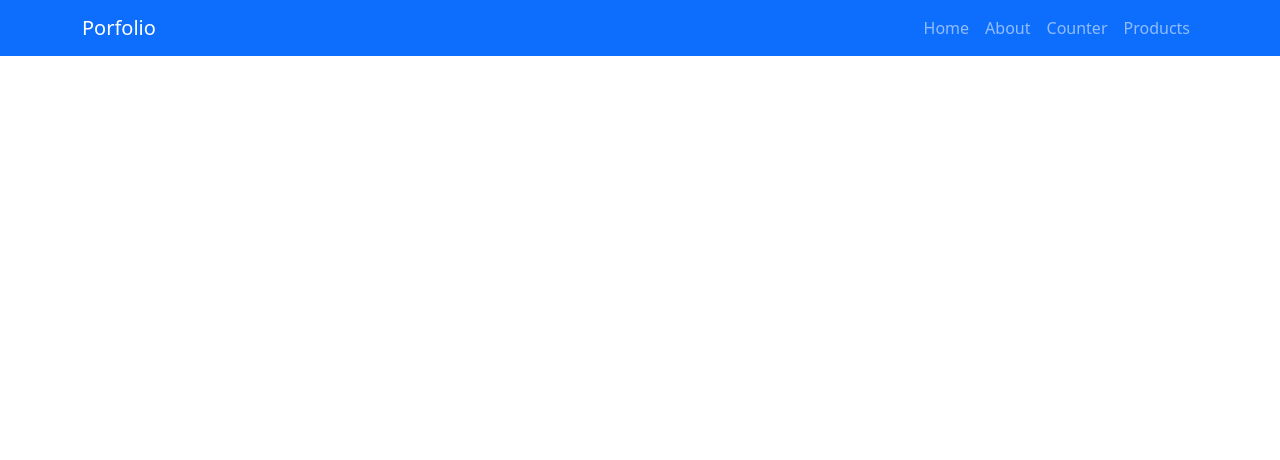
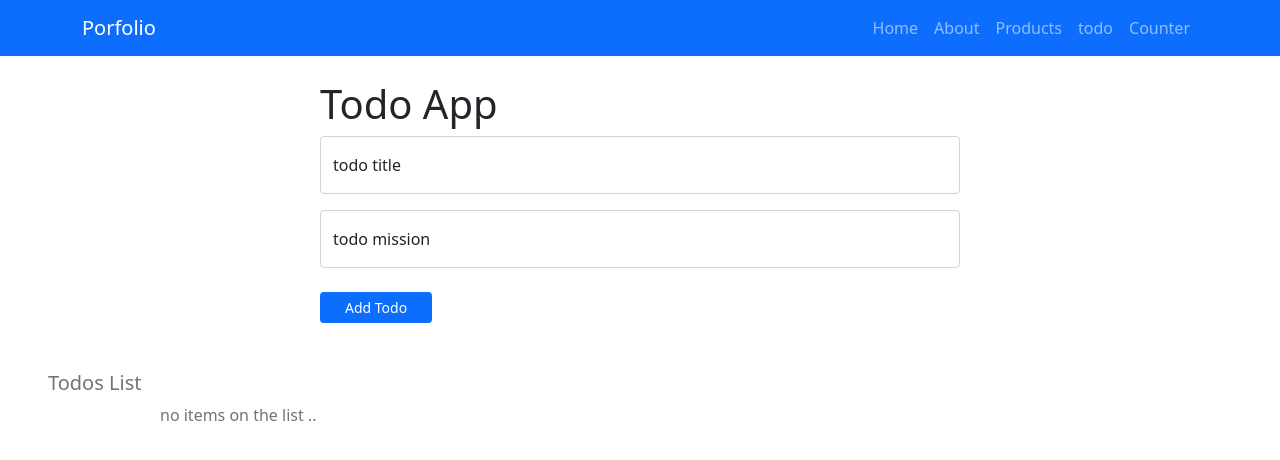
Before and after one commit to AhMEedMOStfa/portfolio, a React (Create React App) app: page /todo in a window 1280 px wide. Shown: the top 460 px of the page. Built offline with nearby package versions, Linux system fonts and the light colour scheme.

Commit message:
todolist by redux

```diff
--- a/package.json
+++ b/package.json
@@ -14,8 +14,10 @@
     "react": "^18.2.0",
     "react-bootstrap": "^2.4.0",
     "react-dom": "^18.2.0",
+    "react-redux": "^8.0.2",
     "react-router-dom": "^6.3.0",
     "react-scripts": "5.0.1",
+    "redux": "^4.2.0",
     "web-vitals": "^2.1.4"
   },
   "scripts": {
--- /dev/null
+++ b/src/component/Redux/store.js
@@ -0,0 +1,45 @@
+import { createStore } from "redux";
+
+const ADD_TODO = "ADD_TODO";
+const DELETE_TODO = "DELETE_TODO";
+
+/*Action */
+export const addTodo = (payLoad) => {
+  return {
+    type: ADD_TODO,
+    payLoad: payLoad,
+  };
+};
+export const deleteTodo = (payLoad) => {
+  return {
+    type: DELETE_TODO,
+    payLoad,
+  };
+};
+/*Initial State */
+const initialState = {
+  todos: [],
+};
+/*Reducer*/
+export const todoReducer = (state = initialState, action) => {
+  switch (action.type) {
+    case ADD_TODO:
+      return { ...state, todos: [...state.todos, action.payLoad] };
+
+    case DELETE_TODO:
+      return {...state,todos: [...state.todos.filter((item, i) => {
+            // console.log("item", item);
+            // console.log("index", i);
+            return i !== action.payLoad;
+          }),
+        ],
+      };
+    default:
+      return state;
+  }
+};
+/*Create Store */
+export const store = createStore(
+  //reducer
+  todoReducer
+);
--- a/src/component/pages/Components.jsx
+++ b/src/component/pages/Components.jsx
@@ -6,6 +6,7 @@ import Home from "./home";
 import Products from "./shop/products/Products";
 import Product from './shop/product/Product'
 import { BrowserRouter as Router, Route, Routes } from "react-router-dom";
+import Todo from "./todo/todocomp/Todo";
 
 const Components = () => {
   return (
@@ -17,6 +18,7 @@ const Components = () => {
           <Route path="/about" element={<About />} />
           <Route path="/counter" element={<Counter />} />
           <Route path="/products" element={<Products />} />
+          <Route path="/todo" element={<Todo />} />
           <Route path="/products/product/:id" element={<Product/>} />
         </Routes>
       </Router>
--- a/src/component/pages/navbar/index.jsx
+++ b/src/component/pages/navbar/index.jsx
@@ -13,8 +13,9 @@ const NavbarComponent = () => {
       <Nav className="ms-auto">
         <Nav.Link as={Link}  to="/">Home</Nav.Link>
         <Nav.Link as={Link} to="/about">About</Nav.Link>
+        <Nav.Link as={Link} to="/products">Products</Nav.Link>
+        <Nav.Link as={Link} to="/todo">todo</Nav.Link>
         <Nav.Link as={Link} to="/counter">Counter</Nav.Link>
-        <Nav.Link as={Link} to="/products">Products</Nav.Link>
       </Nav>
     </Navbar.Collapse>
   </Container>
--- /dev/null
+++ b/src/component/pages/todo/todoHelper/TodoForm.jsx
@@ -0,0 +1,57 @@
+import React, { useState } from "react";
+import { Form } from "react-bootstrap";
+
+const TodoForm = ({ addTodoItem })=> {
+
+  const [title, setTitle] = useState("");
+  const [content, setContent] = useState("");
+
+  const submitTodo = (e) => {
+    e.preventDefault();
+    // console.log(e);
+    addTodoItem({title,content});
+    if(!title || !content)
+    {
+      alert('enter valid task');
+    }
+    setTitle("");
+    setContent("");
+  };
+
+  return (
+
+    <div className=" w-50 mx-auto my-4">
+      <h1>Todo App</h1>
+      <form onSubmit={submitTodo}>
+        <div className="form-floating mb-3">
+          <input
+            type="text"
+            className="form-control"
+            id="floatingInput"
+            placeholder="todo title"
+            name="title"
+            value={title}
+            onChange={(e) => setTitle(e.target.value)} />
+          <label htmlFor="floatingInput">todo title</label>
+        </div>
+
+        <div className="form-floating">
+          <input
+            type="text"
+            className="form-control"
+            id="floatingPassword"
+            placeholder="todo mission"
+            name="content"
+            value={content}
+            onChange={(e) => setContent(e.target.value)} />
+          <label htmlFor="floatingPassword">todo mission</label>
+        </div>
+        <button className="my-4 btn btn-primary btn-sm px-4" type="submit">
+          Add Todo
+        </button>
+      </form>
+    </div>
+  );
+}
+
+export default TodoForm;
--- /dev/null
+++ b/src/component/pages/todo/todoHelper/TodoList.jsx
@@ -0,0 +1,36 @@
+import React from "react";
+
+const TodoList = ({ todos, deleteTodoItem }) => {
+  const todoList =
+    todos && todos.length > 0 ? (
+      todos.map((todo, i) => {
+        return (
+          <ul className="w-75 mx-auto list-group list-unstyled border" key={i}>
+            <li className="shadow text-center p-3 list-group-item-warning position-relative">
+                <div className="d-flex">
+              <h5 className="text-primary">{todo.title} : </h5>
+              <p className="text-success">{todo.content}</p>
+                </div>
+
+              <button
+                onClick={() => deleteTodoItem(i)}
+                className="btn btn-outlinr-danger position-absolute top-0 end-0"
+              >
+                ❌
+              </button>
+            </li>
+          </ul>
+        );
+      })
+    ) : (
+      <p className="w-75 mx-auto text-muted">no items on the list ..</p>
+    );
+  return (
+    <div>
+      <h5 className="mx-5 text-muted">Todos List</h5>
+      {todoList}
+    </div>
+  );
+};
+
+export default TodoList;
--- /dev/null
+++ b/src/component/pages/todo/todocomp/Todo.jsx
@@ -0,0 +1,30 @@
+import React from 'react'
+import { useSelector } from 'react-redux'
+import TodoForm from '../todoHelper/TodoForm';
+import TodoList from '../todoHelper/TodoList';
+import { useDispatch } from 'react-redux/es/exports';
+import {addTodo} from '../../../Redux/store'
+import {deleteTodo} from '../../../Redux/store'
+const Todo = () => {
+
+const todos = useSelector(state=>state.todos);
+const dispatch = useDispatch();
+// console.log(todos);
+
+const addTodoItem = (task)=>{
+  dispatch(addTodo(task));
+}
+const deleteTodoItem = (i)=>{
+  dispatch(deleteTodo(i));
+}
+
+  // console.log('reduxStore',todos);
+  return (
+    <div>
+      <TodoForm addTodoItem={addTodoItem}></TodoForm>
+      <TodoList todos={todos} deleteTodoItem={deleteTodoItem}></TodoList>
+    </div>
+  )
+}
+
+export default Todo
--- a/src/index.js
+++ b/src/index.js
@@ -3,12 +3,15 @@ import ReactDOM from 'react-dom/client';
 import App from './App';
 import reportWebVitals from './reportWebVitals';
 import 'bootstrap/dist/css/bootstrap.min.css';
-
+import { Provider } from 'react-redux';
+import {store} from './component/Redux/store'
 
 const root = ReactDOM.createRoot(document.getElementById('root'));
 root.render(
   <React.StrictMode>
+    <Provider store={store}>
     <App />
+    </Provider>
   </React.StrictMode>
 );
 
```
Also changed, not shown: 1 other file (tests, documents, lock files or other folders).
